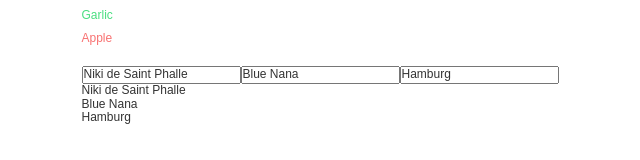
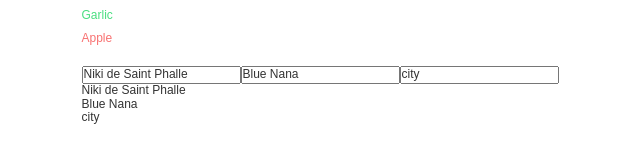
Before and after one commit to wozhendefuleZ/react_study, a React (Vite) app: page / in a window 1280 px wide. Shown: the part 350-510 px from the top of the page, without its empty margins (320-960 px from the left). Built offline with nearby package versions, Linux system fonts and the light colour scheme.

Commit message:
新方式修改对象

```diff
--- a/src/components/ListItems.tsx
+++ b/src/components/ListItems.tsx
@@ -1,5 +1,6 @@
 import { useState } from 'react';
 import { Products, List } from '@/interfaces/app';
+import { useImmer } from 'use-immer';
 
 // 操作数组
 export const ListItems = (props: List) => {
@@ -34,7 +35,6 @@
     name: 'Niki de Saint Phalle',
     artwork: {
       title: 'Blue Nana',
-      city: 'Hamburg',
     },
   });
 
@@ -54,15 +54,26 @@
       },
     });
   };
+
+  const [people, setPeople] = useImmer({
+    artwork: {
+      city: 'city',
+    },
+  });
+  const changeCity = (e: any) => {
+    setPeople((v) => {
+      v.artwork.city = e.target.value;
+    });
+  };
   return (
     <div className="mt-20px">
       <input type="text" onChange={changeName} value={person.name} />
       <input type="text" onChange={changeTitle} value={person.artwork.title} />
-      <input type="text" value={person.artwork.city} />
+      <input type="text" onChange={changeCity} value={people.artwork.city} />
 
       <div>{person.name}</div>
       <div>{person.artwork.title}</div>
-      <div>{person.artwork.city}</div>
+      <div>{people.artwork.city}</div>
     </div>
   );
 };
```
